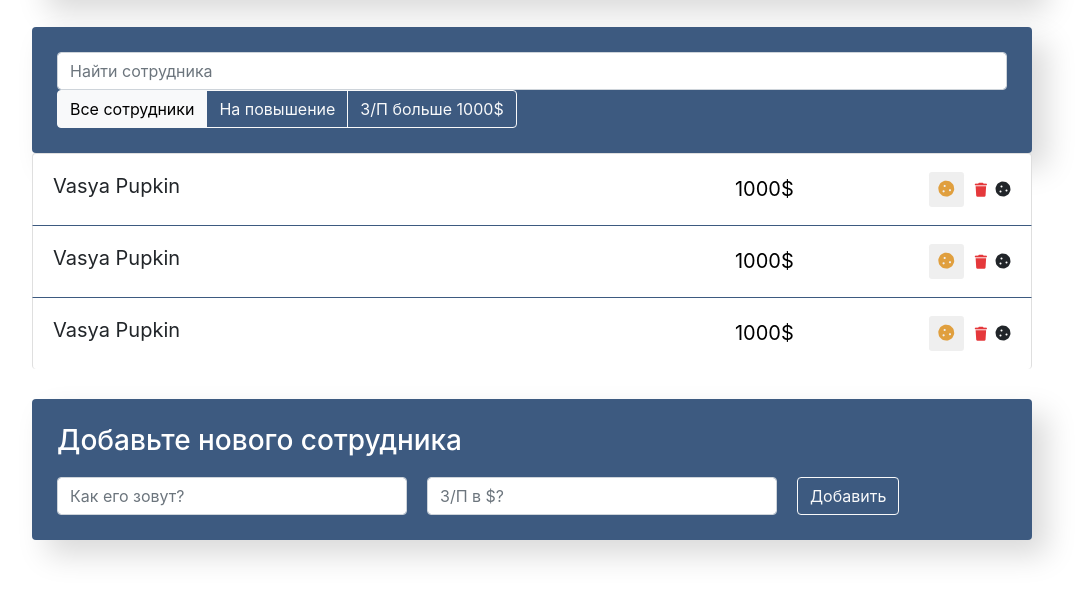
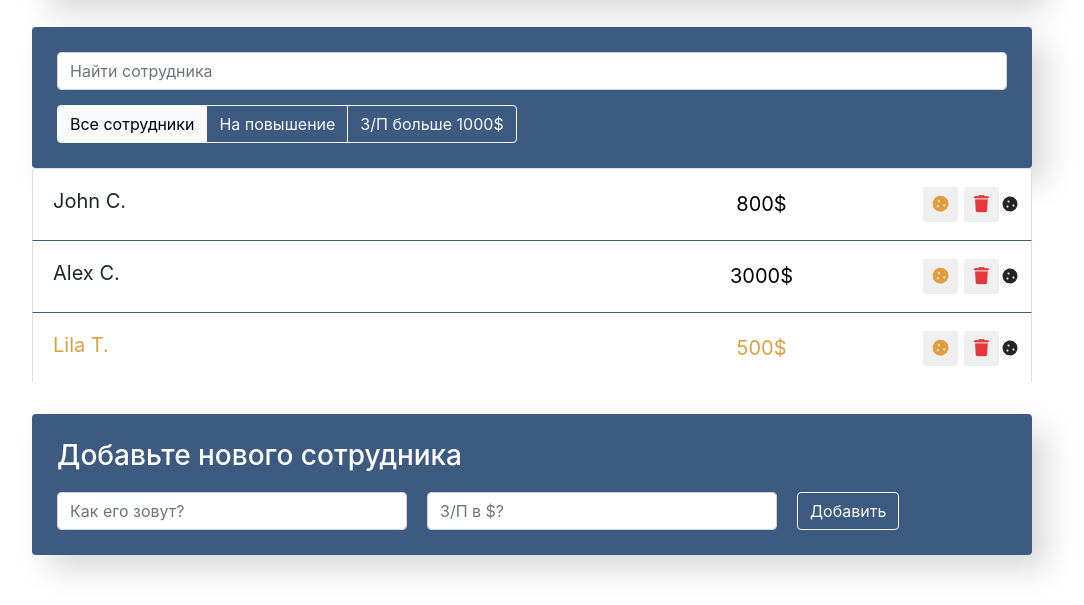
Before and after one commit to fullstackkk/CRM-react-bootstrap, a React app: page / in a window 1280 px wide. Shown: the part 252-857 px from the top of the page, without its empty margins (108-1192 px from the left). Built offline with nearby package versions, Linux system fonts and the light colour scheme.

Commit message:
delete errors

```diff
--- a/src/Components/app-filter/app-filter.css
+++ b/src/Components/app-filter/app-filter.css
@@ -1,3 +1,7 @@
 .app-filter {
-    margin-top: 20px;
+    margin-top: 100px;
 }
+
+.btn-group {
+    margin-top: 15px;
+}
--- a/src/Components/app/app.js
+++ b/src/Components/app/app.js
@@ -7,6 +7,13 @@ import EmployeesAddForm from '../employee-add-form/employees-add-form';
 import './app.css';
 
 function App() {
+
+    const data = [
+        { name: 'John C.', salary: 800, increase: false, id: 1 },
+        { name: 'Alex C.', salary: 3000, increase: false, id: 2 },
+        { name: 'Lila T.', salary: 500, increase: true, id: 3 }
+    ];
+
     return (
         <div className="app">
             <AppInfo />
@@ -15,7 +22,7 @@ function App() {
                 <SearchPanel />
                 <AppFilter />
             </div>
-            <EmployeeList />
+            <EmployeeList data={data} />
             <EmployeesAddForm />
         </div>
     )
--- a/src/Components/employee-list-item/employee-list-item.js
+++ b/src/Components/employee-list-item/employee-list-item.js
@@ -1,18 +1,26 @@
 import './employee-list-item.css';
 
-const EmployeeListItem = () => {
+const EmployeeListItem = ({ name, salary, increase = false }) => {
+    let liClass = '';
+
+    if (increase) {
+        liClass = "list-group-item increase d-flex justify-content-between"
+    } else {
+        liClass = "list-group-item d-flex justify-content-between"
+    }
+
     return (
-        <li className="list-group-item d-flex justify-content-between">
-            <span className="list-group-item-label">Vasya Pupkin</span>
-            <input type="text" className="list-group-item-input" defaultValue='1000$' />
+        <li className={liClass}>
+            <span className="list-group-item-label">{name}</span>
+            <input type="text" className="list-group-item-input" defaultValue={salary + '$'} />
             <div className="d-flex juctify-content-center align-items-center">
                 <button className="btn-cookie btn-sm">
                     <i className="fas fa-cookie"></i>
                 </button>
 
-                <buttun className="btn-trash btn-sm">
+                <button className="btn-trash btn-sm">
                     <i className="fas fa-trash"></i>
-                </buttun>
+                </button>
                 <i className="fas fa-cookie"></i>
             </div>
         </li>
--- a/src/Components/employee-list/employee-list.js
+++ b/src/Components/employee-list/employee-list.js
@@ -2,12 +2,15 @@ import EmployeeListItem from '../employee-list-item/employee-list-item';
 
 import './employee-list.css';
 
-const EmployeeList = () => {
+const EmployeeList = ({ data }) => {
+
+    const elements = data.map(item => {
+        const { id, ...itemProps } = item;
+        return <EmployeeListItem key={id} {...itemProps} />
+    })
     return (
         <ul className="app-list list-group">
-            <EmployeeListItem />
-            <EmployeeListItem />
-            <EmployeeListItem />
+            {elements}
         </ul>
     )
 }
```
Also changed, not shown: src/Components/app-filter/app-filter.js (+3 -6 lines), 1 other file.
